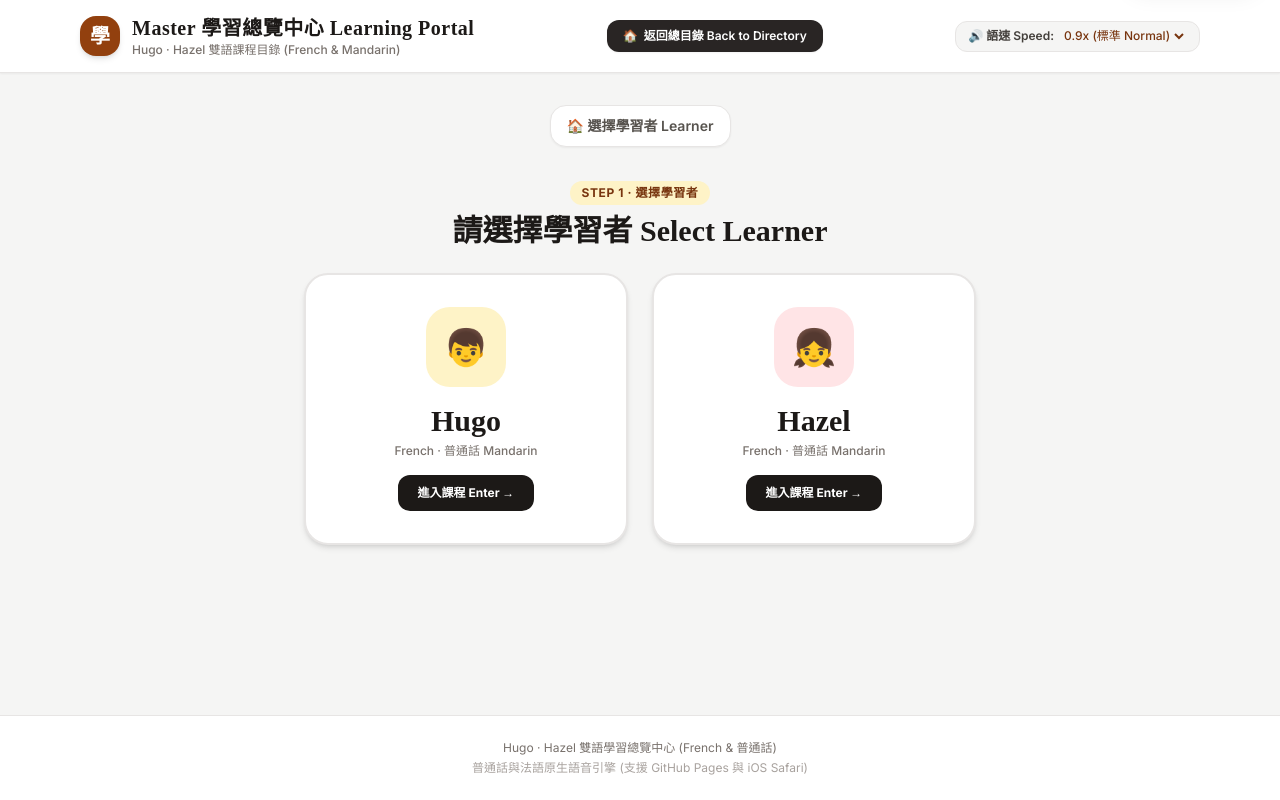
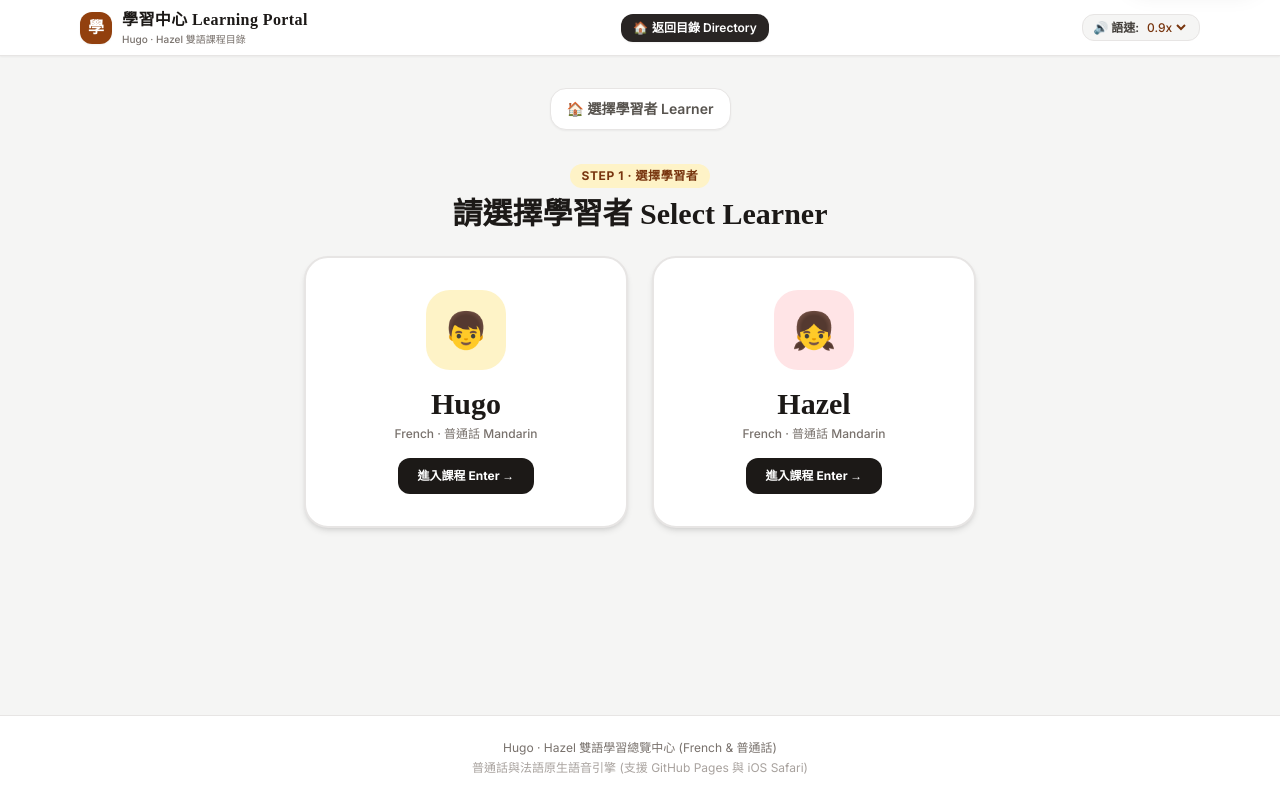
Before and after one commit to Jactong-san/learning, a plain HTML site: page index.html in a window 1280 px wide. Drawn offline with nearby package versions, Linux system fonts and the light colour scheme.

Commit message:
Update index.html

```diff
--- a/index.html
+++ b/index.html
@@ -60,33 +60,33 @@
 
   <!-- Master Header -->
   <header class="bg-white border-b border-stone-200 sticky top-0 z-40 shadow-sm">
-    <div class="max-w-6xl mx-auto px-4 py-3.5 flex flex-col md:flex-row items-center justify-between gap-3">
+    <div class="max-w-6xl mx-auto px-4 py-2 flex items-center justify-between gap-2">
       <!-- Brand / Back to Master Directory -->
-      <div class="flex items-center space-x-3 cursor-pointer" onclick="showMasterDirectory()">
-        <div class="w-10 h-10 rounded-2xl bg-amber-800 text-white flex items-center justify-center font-serif font-bold text-xl shadow-md">
+      <div class="flex items-center space-x-2.5 cursor-pointer" onclick="showMasterDirectory()">
+        <div class="w-8 h-8 rounded-xl bg-amber-800 text-white flex items-center justify-center font-serif font-bold text-base shadow-sm">
           學
         </div>
         <div>
-          <h1 class="font-serif font-bold text-lg md:text-xl text-stone-900 tracking-wide">Master 學習總覽中心 Learning Portal</h1>
-          <p class="text-xs text-stone-500 font-medium">Hugo · Hazel 雙語課程目錄 (French & Mandarin)</p>
+          <h1 class="font-serif font-bold text-sm md:text-base text-stone-900 tracking-wide leading-tight">學習中心 Learning Portal</h1>
+          <p class="text-[10px] text-stone-500 font-medium">Hugo · Hazel 雙語課程目錄</p>
         </div>
       </div>
 
       <!-- Active Lesson Breadcrumb & Quick Return -->
       <div class="flex items-center space-x-2">
-        <button onclick="showMasterDirectory()" id="backToMasterBtn" class="bg-stone-800 hover:bg-stone-900 text-white px-4 py-2 rounded-xl text-xs font-semibold flex items-center space-x-1.5 transition-colors shadow-sm">
+        <button onclick="showMasterDirectory()" id="backToMasterBtn" class="bg-stone-800 hover:bg-stone-900 text-white px-3 py-1.5 rounded-xl text-xs font-semibold flex items-center space-x-1 transition-colors shadow-sm">
           <span>🏠</span>
-          <span>返回總目錄 Back to Directory</span>
+          <span>返回目錄 Directory</span>
         </button>
       </div>
 
       <!-- Audio Speed Control -->
-      <div class="flex items-center space-x-1.5 bg-stone-100 px-3 py-1.5 rounded-xl border border-stone-200 text-xs font-semibold text-stone-700">
-        <span>🔊 語速 Speed:</span>
-        <select id="audioSpeedSelect" onchange="changeAudioSpeed(this.value)" class="bg-transparent font-medium text-amber-900 outline-none cursor-pointer">
-          <option value="0.7">0.7x (慢速 Slow)</option>
-          <option value="0.9" selected>0.9x (標準 Normal)</option>
-          <option value="1.2">1.2x (快速 Fast)</option>
+      <div class="flex items-center space-x-1 bg-stone-100 px-2.5 py-1 rounded-xl border border-stone-200 text-xs font-semibold text-stone-700">
+        <span>🔊 語速:</span>
+        <select id="audioSpeedSelect" onchange="changeAudioSpeed(this.value)" class="bg-transparent font-medium text-amber-900 outline-none cursor-pointer text-xs">
+          <option value="0.7">0.7x</option>
+          <option value="0.9" selected>0.9x</option>
+          <option value="1.2">1.2x</option>
         </select>
       </div>
     </div>
```
